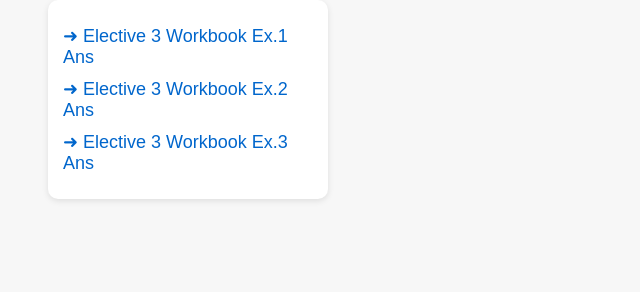
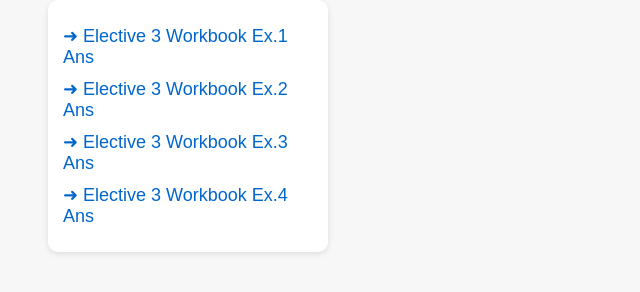
Before and after one commit to phthomasc-cmy/PhyExerciseAns, a plain HTML site: page index.html in a window 1280 px wide. Shown: the part 106-398 px from the top of the page, without its empty margins (0-640 px from the left). Drawn offline with Linux system fonts and the light colour scheme.

Commit message:
Update index.html

```diff
--- a/index.html
+++ b/index.html
@@ -39,6 +39,7 @@
         <a href="e3ex1ans/e3ex1ans.html">➜ Elective 3 Workbook Ex.1 Ans</a>
         <a href="e3%20ex2%20ans/e3ex2ans.html">➜ Elective 3 Workbook Ex.2 Ans</a>
         <a href="e3ex3ans/e3ex3ans.html">➜ Elective 3 Workbook Ex.3 Ans</a>
+        <a href="e3ex3ans/e3ex4ans.html">➜ Elective 3 Workbook Ex.4 Ans</a>
     </div>
 
 </body>
```
